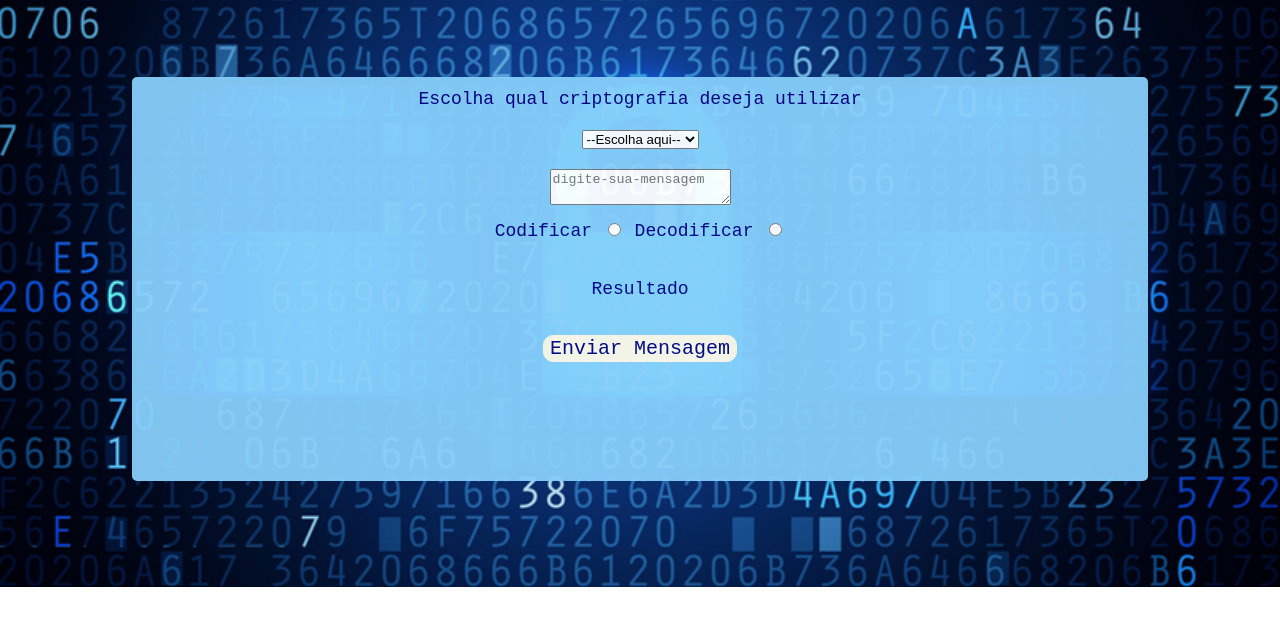
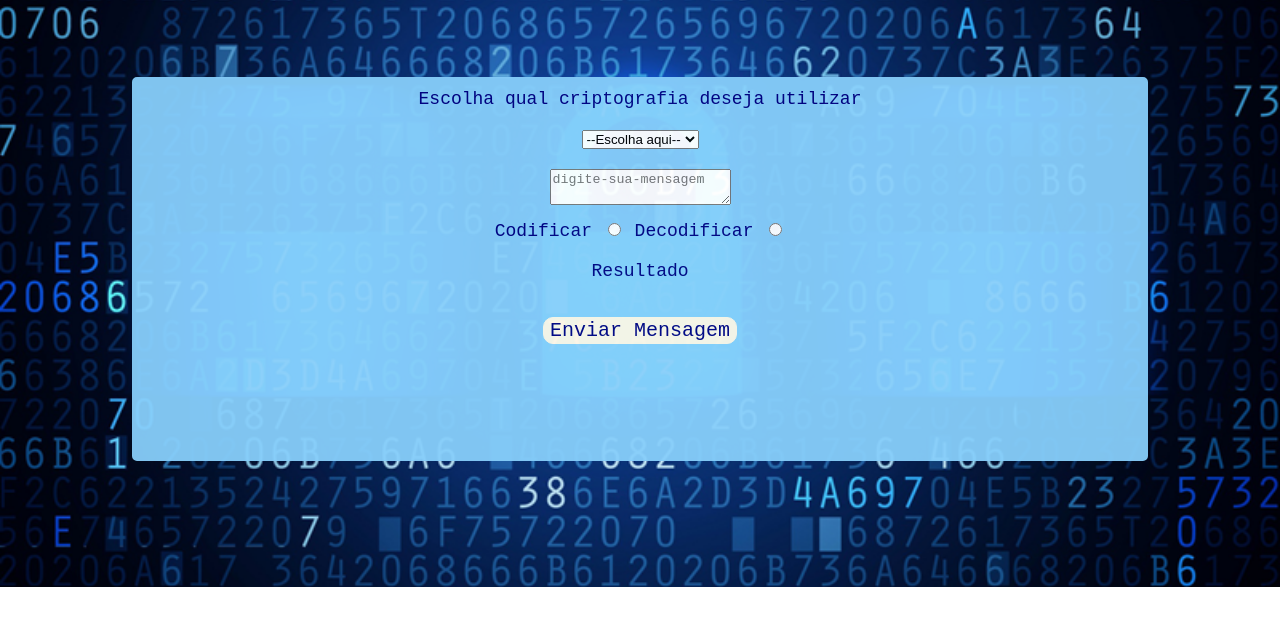
Before and after one commit to laissafernandes/criptografia, a plain HTML site: page index.html in a window 1280 px wide. Shown: the part 115-740 px from the top of the page. Drawn offline with Linux system fonts and the light colour scheme.

Commit message:
corrigindo o estilo da pagina

```diff
--- a/style.css
+++ b/style.css
@@ -22,7 +22,7 @@ header{
 }
 main{
     width: 80%;
-    height: 400px;
+    height: 380px;
     opacity: 0.95;
 }
 form{
```
Also changed, not shown: index.html (+2 -2 lines).
